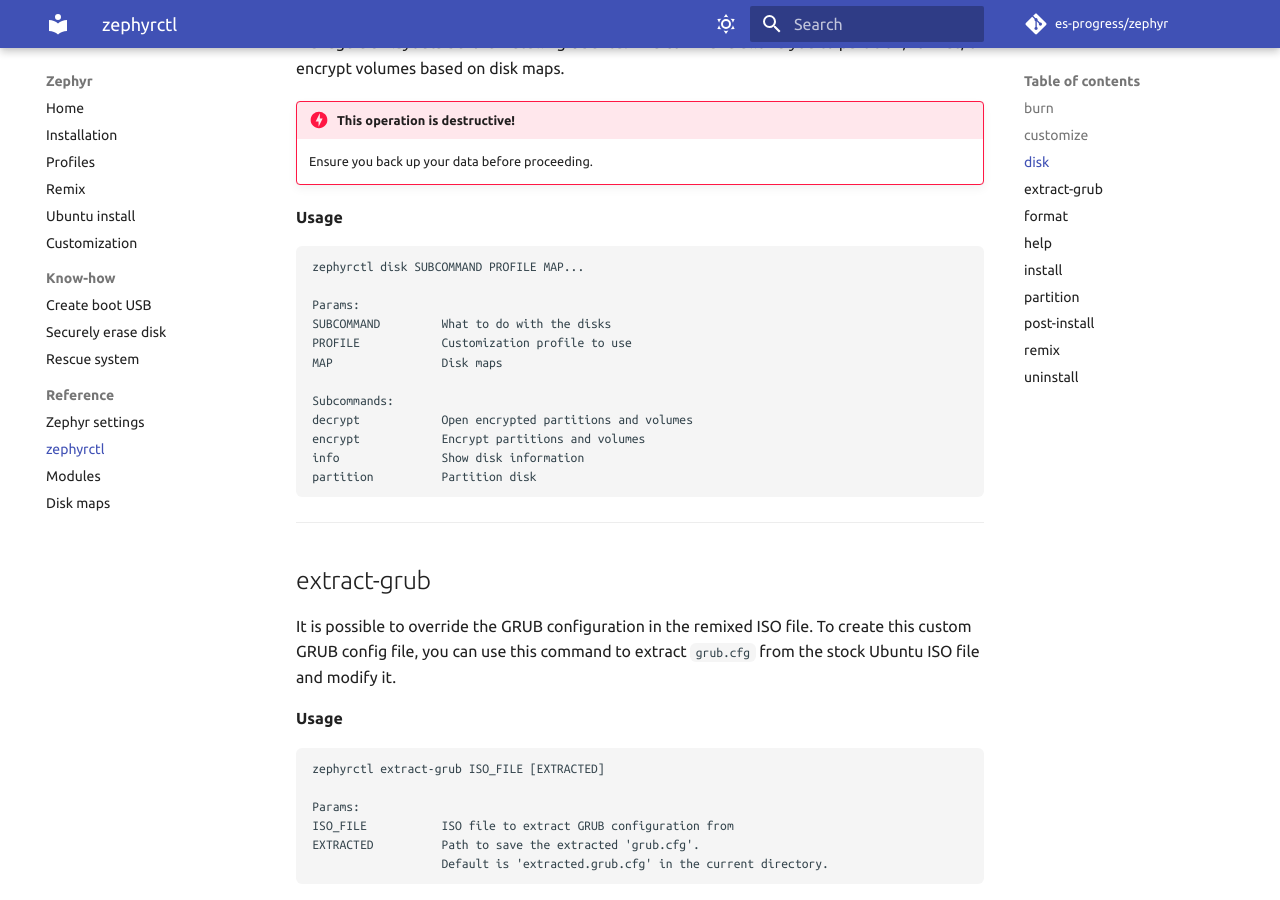
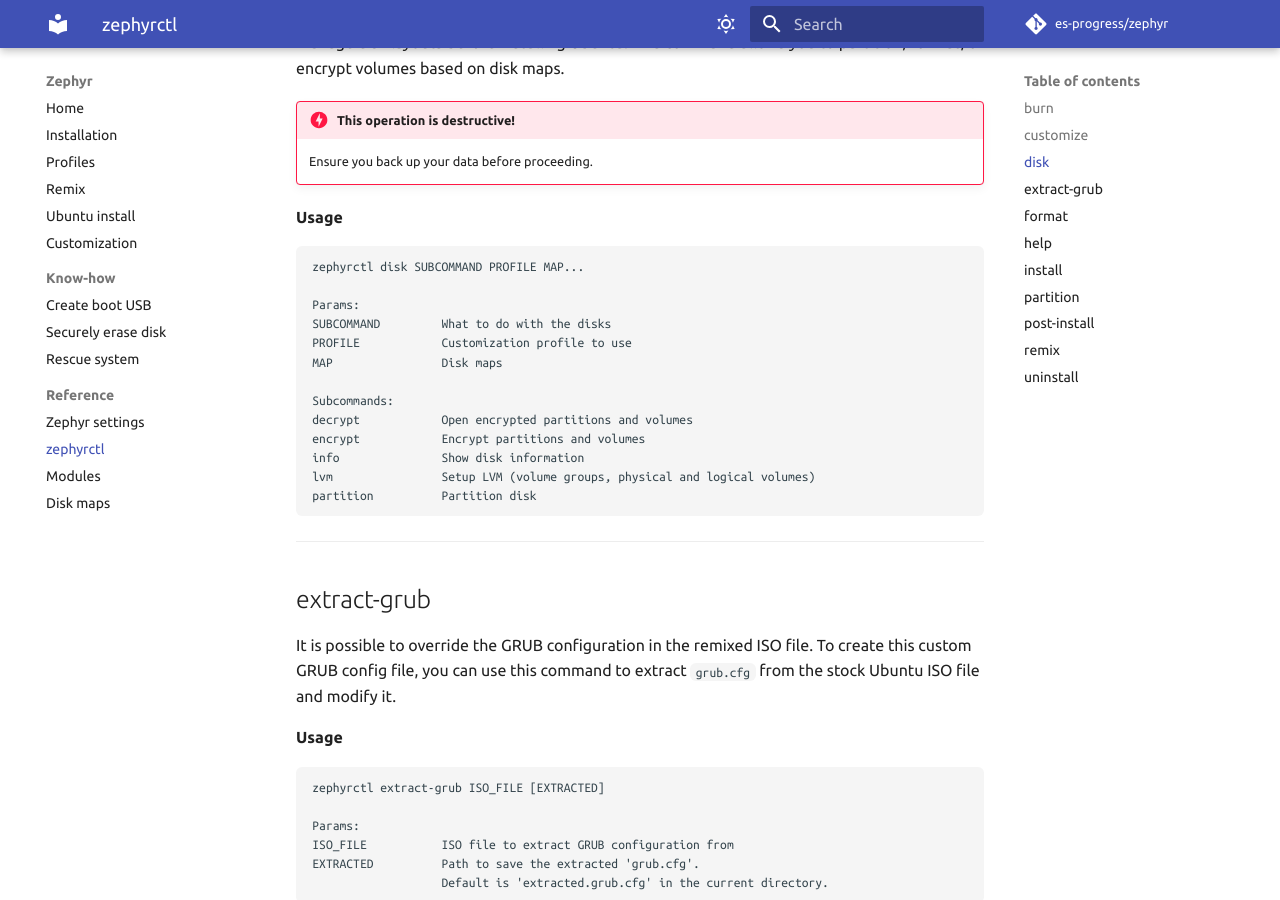
Before and after one commit to es-progress/zephyr, an MkDocs documentation site: the page built from docs/reference/zephyrctl.md, in a window 1280 px wide and 900 px high, scrolled down 1509 px. Built offline with MkDocs 1.6.1 and Material for MkDocs 9.7.7, drawn with Linux system fonts in a browser that asks for light colours; emoji names are drawn with the system emoji font; comment, search, counter and statistics services are not loaded.

Commit message:
zephyrctl/disk: add lvm subcommand

````diff
--- a/docs/reference/zephyrctl.md
+++ b/docs/reference/zephyrctl.md
@@ -88,6 +88,7 @@ Subcommands:
 decrypt            Open encrypted partitions and volumes
 encrypt            Encrypt partitions and volumes
 info               Show disk information
+lvm                Setup LVM (volume groups, physical and logical volumes)
 partition          Partition disk
 ```
 
````
Also changed, not shown: 3 other files.
